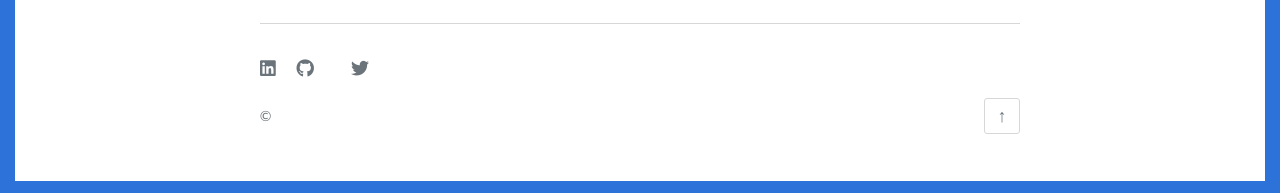
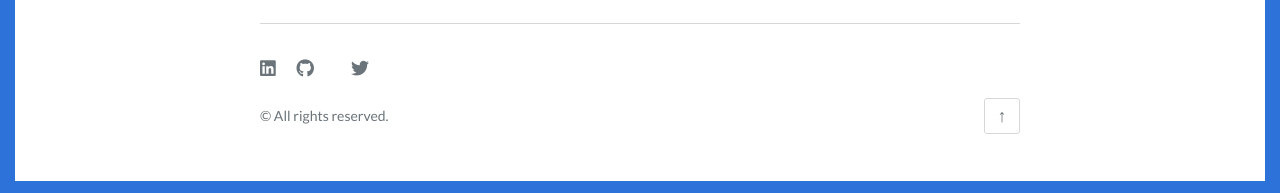
Before and after one commit to maximilienroberti/Scriptor-blog, a Jekyll site: the page built from index.html, in a window 1280 px wide and 900 px high, scrolled down 3171 px. Shown: the part 704-897 px from the top of the window. Built offline with Jekyll 4.4.1, drawn with Linux system fonts in a browser that asks for light colours; some web fonts are replaced; the list of posts is cut into pages by our own code.

Commit message:
Update Config “config”

```diff
--- a/_config.yml
+++ b/_config.yml
@@ -22,7 +22,7 @@ navigation:
   - text: Style Guide
     url: /style-guide/
 footer:
-  content: '&copy;'
+  content: '&copy; All rights reserved.'
   has_social: true
 plugins:
   - jekyll-paginate
```
